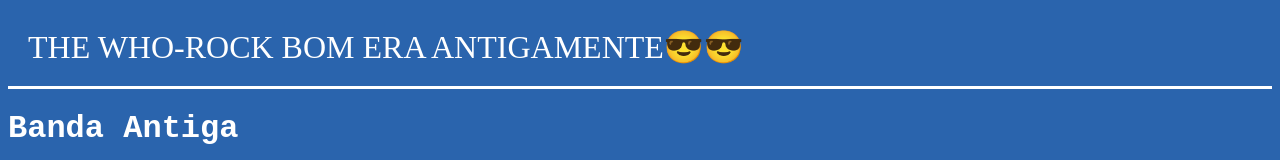
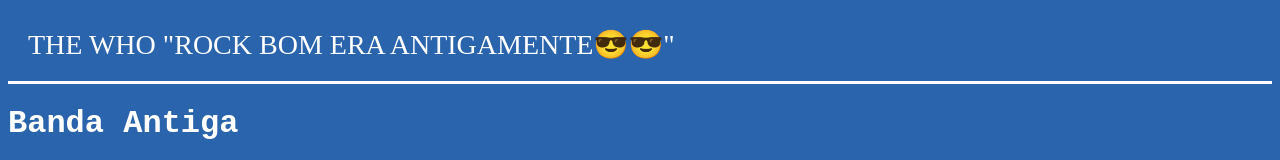
Before and after one commit to Samuel-Tollini/aluraflix, a plain HTML site: page index.html in a window 1280 px wide. Shown: the top 160 px of the page. Drawn offline with Linux system fonts and the light colour scheme; grey boxes are pictures that could not be loaded.

Commit message:
cabeçalho

```diff
--- a/index.html
+++ b/index.html
@@ -8,7 +8,7 @@
   </head>
   <body>
     <div>
-      <header>THE WHO-ROCK BOM ERA ANTIGAMENTE😎😎</header>
+      <header>THE WHO "ROCK BOM ERA ANTIGAMENTE😎😎"</header>
       <h1>Banda Antiga</h1>
       <p></p>
     </div>
--- a/style.css
+++ b/style.css
@@ -9,7 +9,7 @@
     color: white;
     border-bottom: solid 3px white;
     padding: 20px;
-font-size: 32px;
+font-size: 28px;
 color: white;
 font-family: serif ;
 }
```
